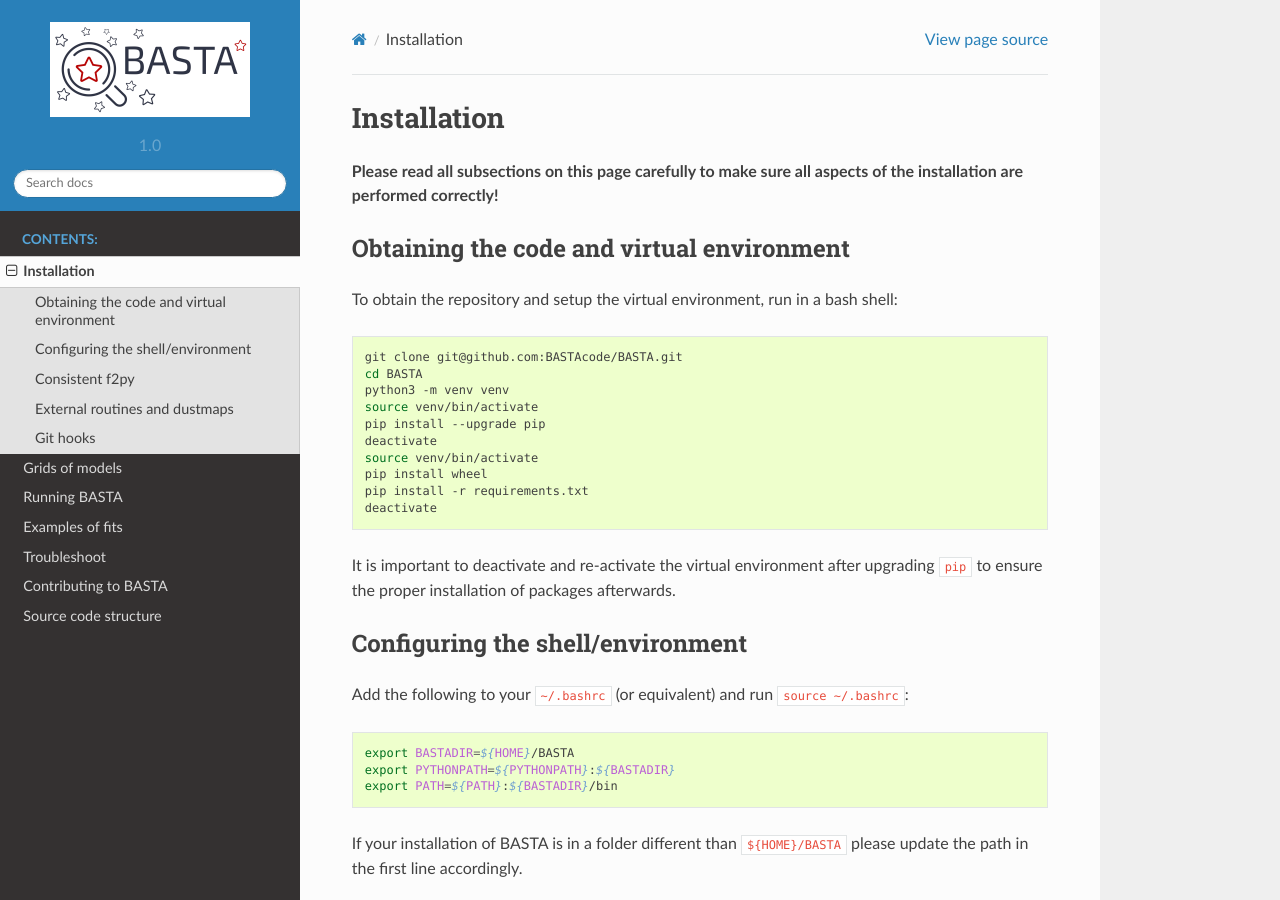
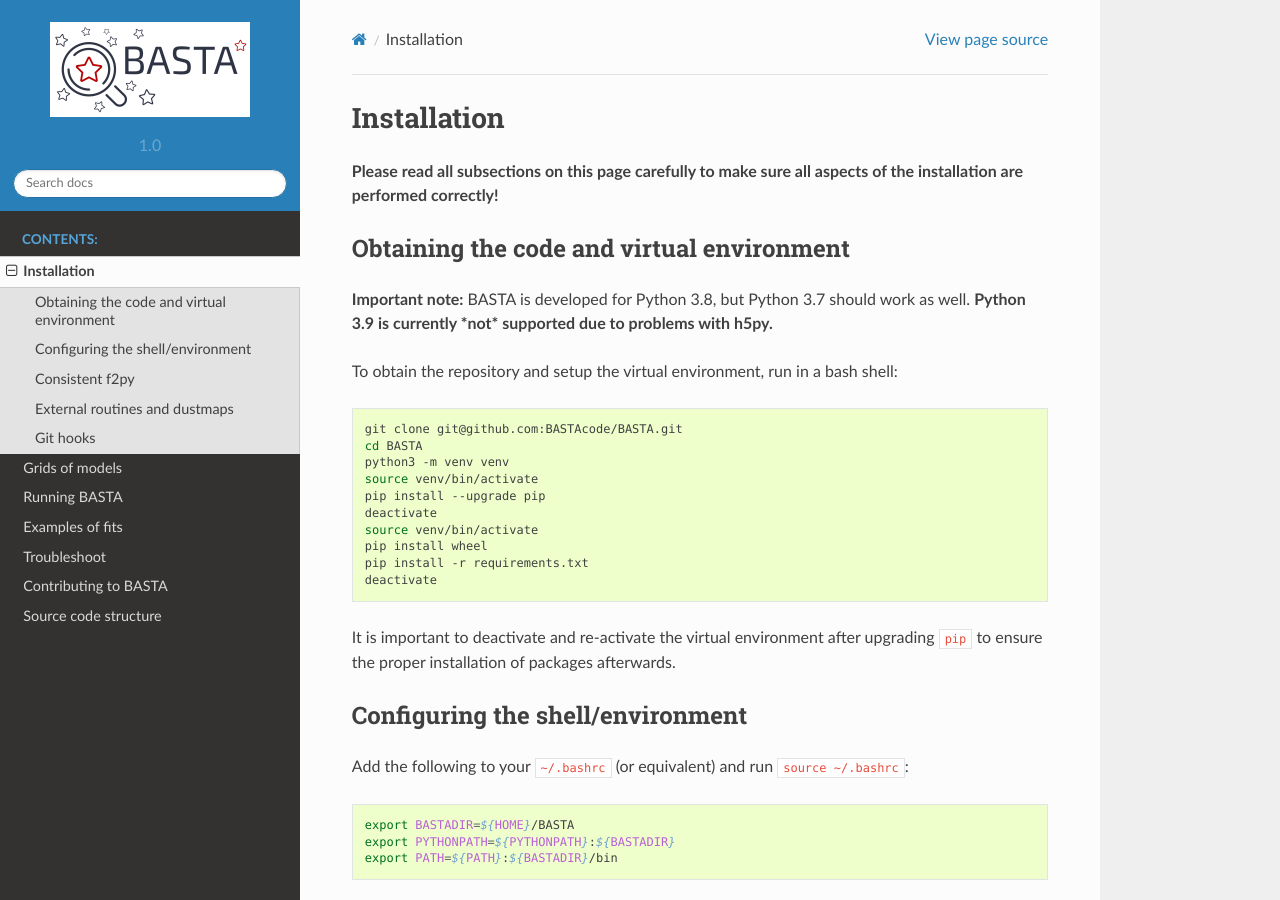
Before and after one commit to BASTAcode/BASTA, a Sphinx documentation site: the page built from docs/install.rst, in a window 1280 px wide and 900 px high. Built offline with Sphinx 7.4.7 and the Read the Docs theme 2.0.0, drawn with Linux system fonts in a browser that asks for light colours.

Commit message:
Add Python 3.8 notice in docs

```diff
--- a/docs/install.rst
+++ b/docs/install.rst
@@ -10,6 +10,9 @@
 
 Obtaining the code and virtual environment
 ------------------------------------------
+
+**Important note:** BASTA is developed for Python 3.8, but Python 3.7 should work as well. **Python 3.9 is currently
+*not* supported due to problems with h5py.**
 
 To obtain the repository and setup the virtual environment, run in a bash shell:
 
```
Also changed, not shown: README.md (+1 -2 lines).
